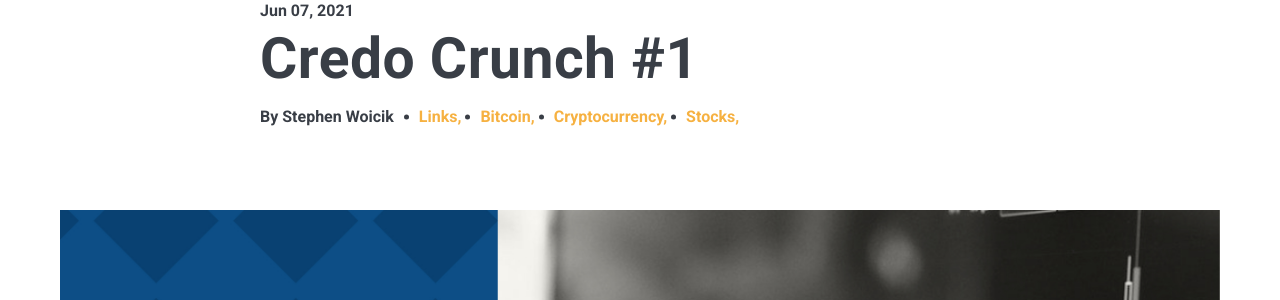
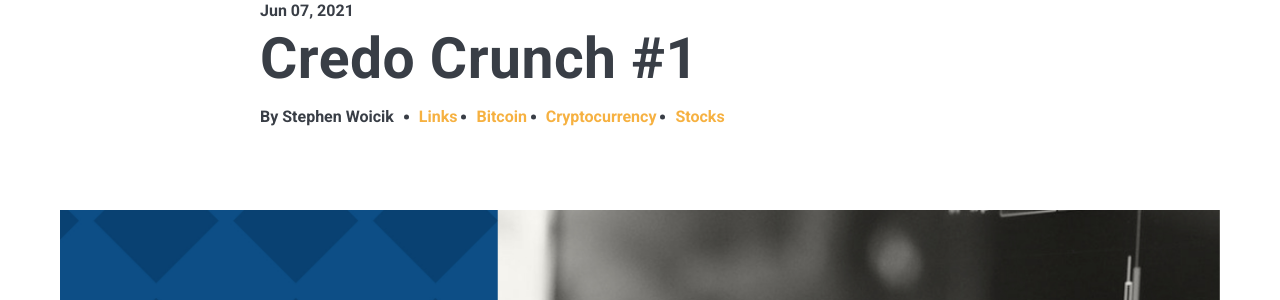
Before and after one commit to investwithcredo/investwithcredo.com, a Jekyll site: the page built from _posts/2021-06-07-credo-crunch-1.md, in a window 1280 px wide and 900 px high. Shown: the part 183-483 px from the top of the window. Built offline with Jekyll 4.4.1, drawn with Linux system fonts in a browser that asks for light colours; nearby versions of some CDN libraries.

Commit message:
Update post.html

```diff
--- a/_layouts/post.html
+++ b/_layouts/post.html
@@ -20,7 +20,7 @@ layout: default
           <div class="post__tags">
             {% for tag in page.tags %}
 
-              <a href="{{ site.baseurl }}/tag/#{{ tag }}" class="post__tags-tag">{{ tag }},</a>
+              <a href="{{ site.baseurl }}/tag/#{{ tag }}" class="post__tags-tag">{{ tag }}</a>
 
             {% endfor %}
           </div>
```
